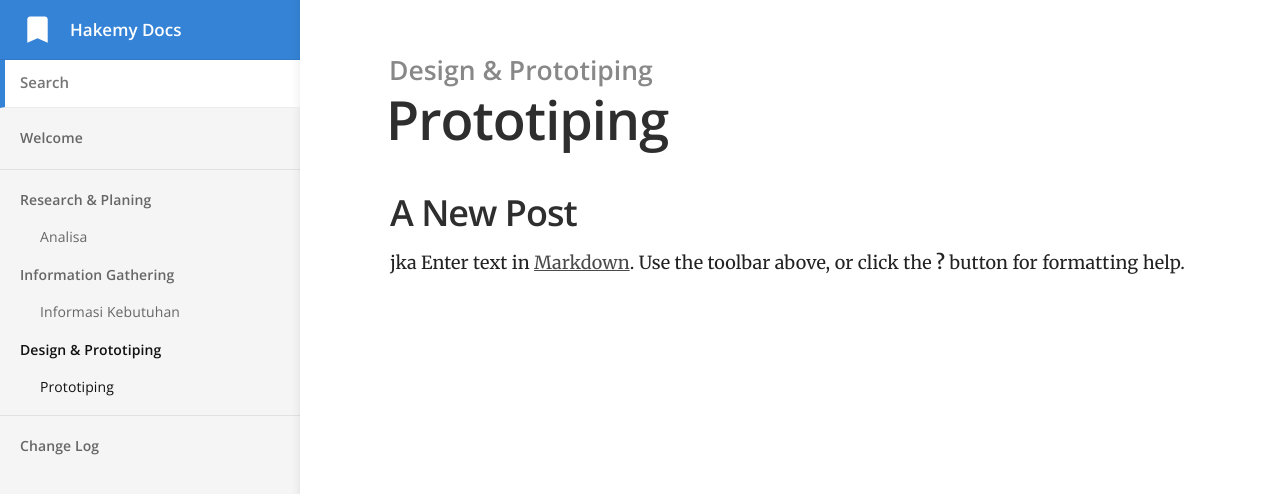
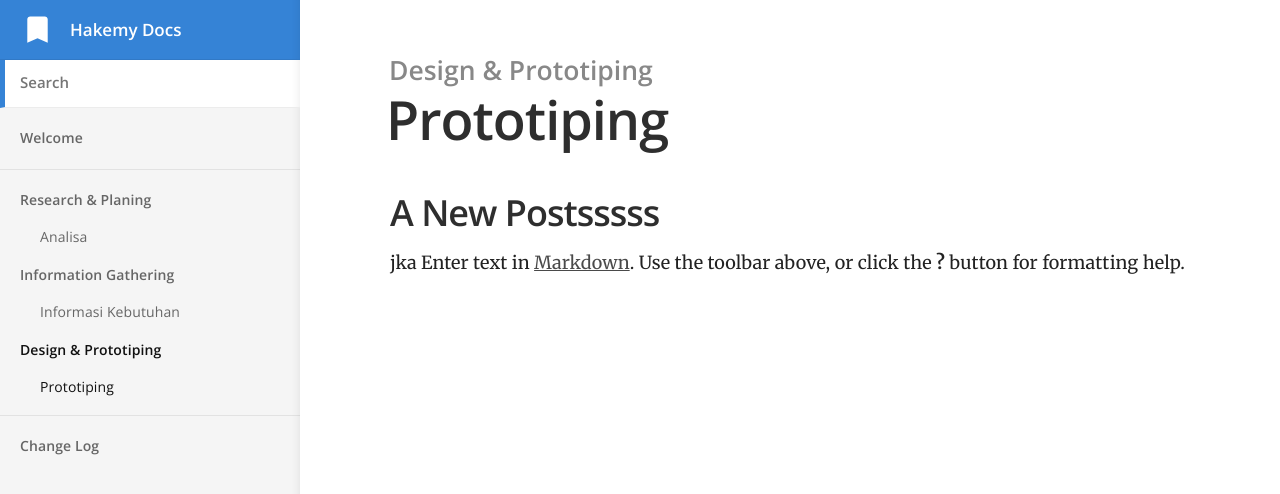
Before and after one commit to hanyakita-group/hakemy-docs, a Jekyll site: the page built from _posts/design-prototiping/2021-08-28-prototiping.md, in a window 1280 px wide. Shown: the top 494 px of the page. Built offline with Jekyll 4.4.1, drawn with Linux system fonts in a browser that asks for light colours.

Commit message:
Update 2021-08-28-prototiping.md

```diff
--- a/_posts/design-prototiping/2021-08-28-prototiping.md
+++ b/_posts/design-prototiping/2021-08-28-prototiping.md
@@ -3,6 +3,6 @@ published: true
 category: Design & Prototiping
 order: '1'
 ---
-## A New Post
+## A New Postsssss
 jka
 Enter text in [Markdown](http://daringfireball.net/projects/markdown/). Use the toolbar above, or click the **?** button for formatting help.
```
